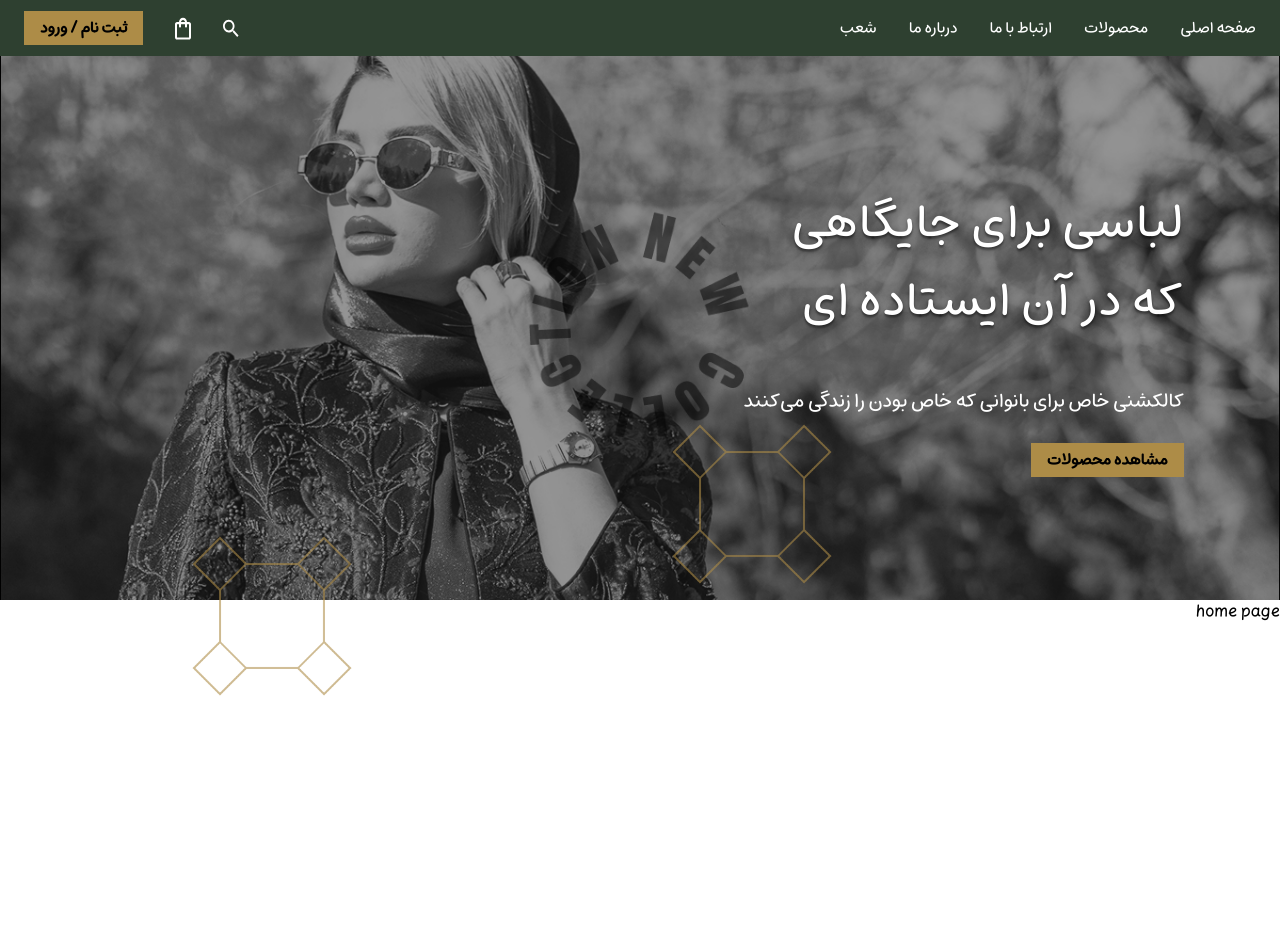
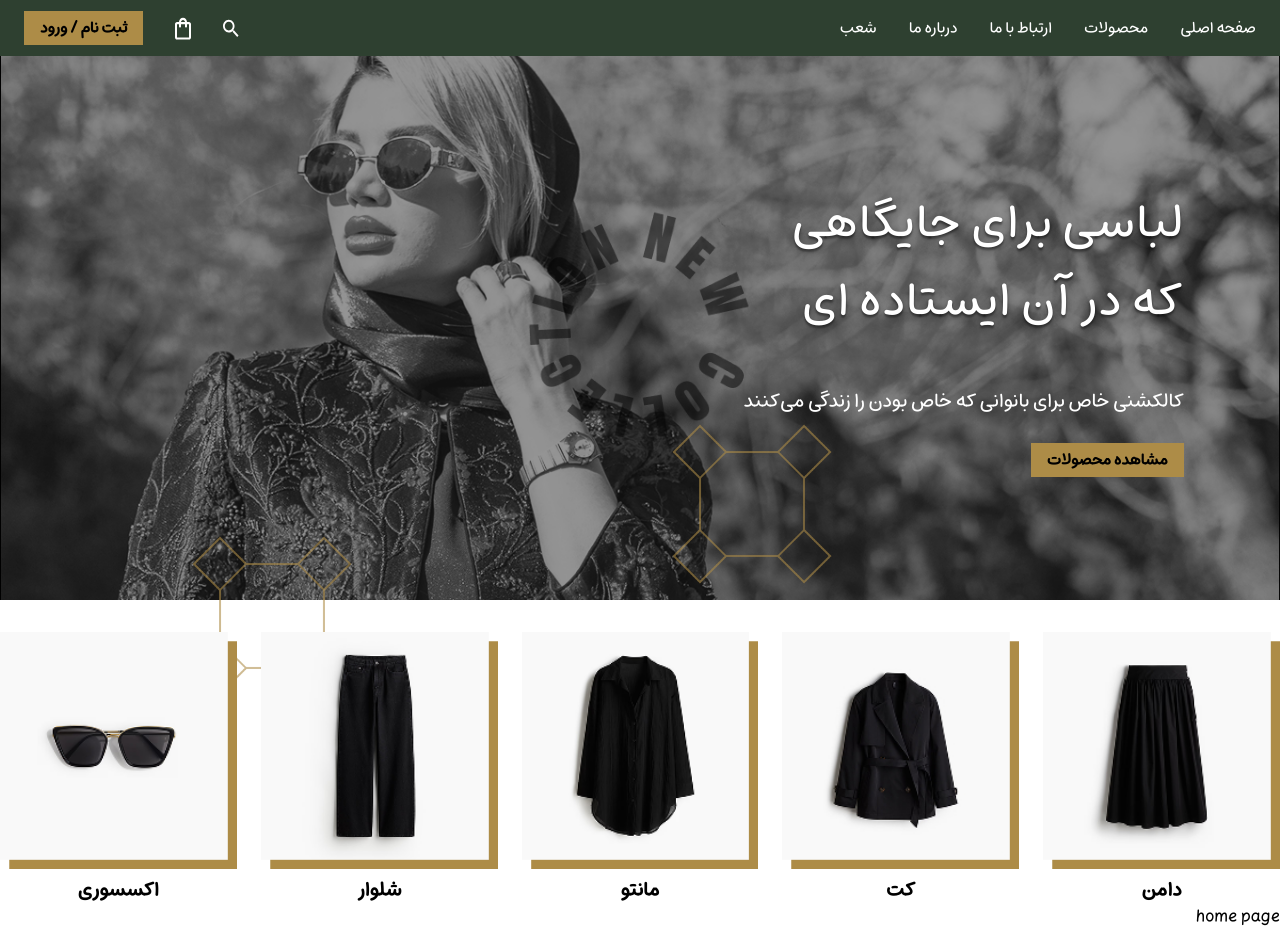
Before and after one commit to Niloofar-Palvaneh/landing_store, a Next.js app: page / in a window 1280 px wide. Before the commit the page ends 800 px from the top, so only its background shows below. Built offline with nearby package versions, Linux system fonts and the light colour scheme.

Commit message:
category section created

```diff
--- a/sharedData.ts
+++ b/sharedData.ts
@@ -7,3 +7,10 @@ export const menuItems = [
     { id: 4, title: ABOUT_US },
     { id: 5, title: BRANCHES }
 ]
+export const categoryItems = [
+    { id: 1, name: "دامن", imgURL: "/imgs/cot.png" },
+    { id: 2, name: "کت", imgURL: "/imgs/daman.jpg" },
+    { id: 3, name: "مانتو", imgURL: "/imgs/manto.png" },
+    { id: 4, name: "شلوار", imgURL: "/imgs/shalvar.png" },
+    { id: 5, name: "اکسسوری", imgURL: "/imgs/axsesory.png" },
+]
--- /dev/null
+++ b/src/app/components/Category.tsx
@@ -0,0 +1,20 @@
+import React from 'react'
+import { categoryItems } from '../../../sharedData'
+import Image from 'next/image'
+
+function Category() {
+  return (
+    <div className='flex  gap-6 items-center w-full overflow-x-scroll overflow-y-hidden  mt-8 category'>
+        {
+            categoryItems.map(item =>(
+                <div key={item.id} className='z-10 w-full'>
+                    <Image src={item.imgURL} alt={item.name} width={100} height={100} className='min-w-24 md:w-full'/>
+                    <h3 className='w-full text-center mt-2 md:text-xl md:font-bold'>{item.name}</h3>
+                </div>
+            ))
+        }
+    </div>
+  )
+}
+
+export default Category
--- a/src/app/globals.css
+++ b/src/app/globals.css
@@ -22,3 +22,6 @@ body{
   font-family: 'mikhak_ttf' , 'mikhak_woff2';
   direction: rtl;
 }
+ ::-webkit-scrollbar {
+  display: none;
+}
--- a/src/app/page.tsx
+++ b/src/app/page.tsx
@@ -1,10 +1,12 @@
 import Image from "next/image";
 import Head from "./components/Head";
+import Category from "./components/Category";
 
 export default function Home() {
   return (
     <>
     <Head/>
+    <Category/>
       home page
     </>
   );
```
